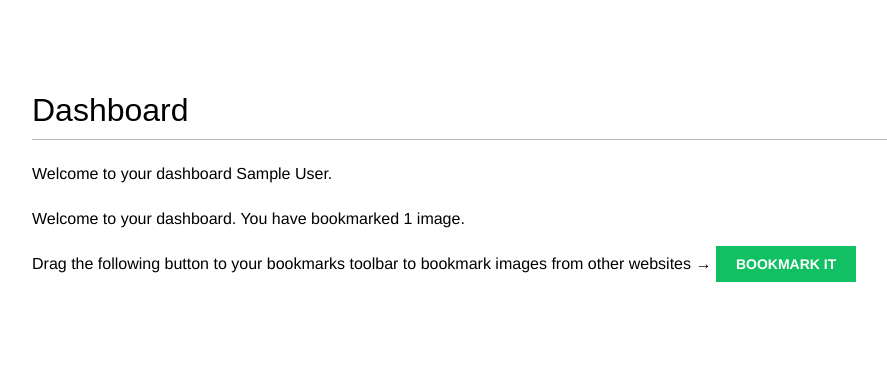
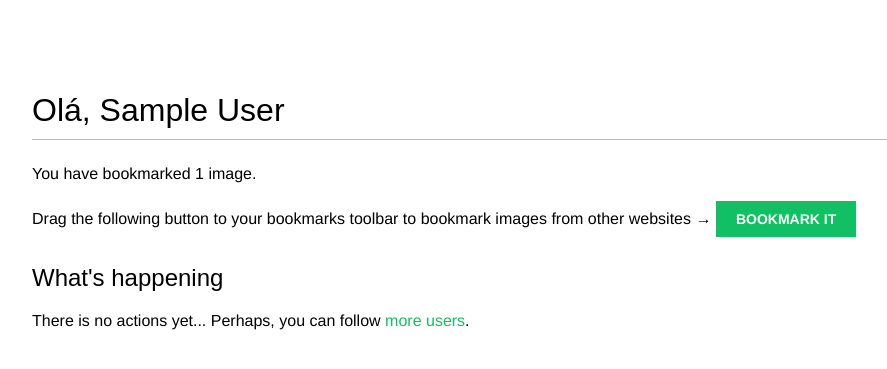
Before and after one commit to viniciusmichelutti/socialbookmark, a Django app: page /account/ in a window 1280 px wide. Shown: the part 48-417 px from the top of the page, without its empty margins (68-955 px from the left). Run offline with Django 3.2, Linux system fonts and the light colour scheme; a user stored in the database is signed in; tables that the repository leaves empty hold one stand-in row (values such as "Sample post"); some libraries are stand-ins or nearby versions; some web fonts are replaced.

Commit message:
Creating timeline for actions from users who you are following

```diff
--- a/account/templates/account/dashboard.html
+++ b/account/templates/account/dashboard.html
@@ -3,15 +3,24 @@
 {% block title %}Dashboard{% endblock %}
 
 {% block content %}
-    <h1>Dashboard</h1>
-    <p>Welcome to your dashboard {{ request.user.get_full_name }}.</p>
+    <h1>Olá, {{ request.user.get_full_name }}</h1>
 
     {% with total_images_created=request.user.images_created.count %}
-        <p>Welcome to your dashboard. You have bookmarked {{ total_images_created }} image{{ total_images_created|pluralize }}.</p>
+        <p>You have bookmarked {{ total_images_created }} image{{ total_images_created|pluralize }}.</p>
     {% endwith %}
 
     <p>
         Drag the following button to your bookmarks toolbar to bookmark images from other websites →
         <a href="javascript:{% include "bookmarklet_launcher.js" %}" class="button">Bookmark it</a>
     <p>
+
+    <h2>What's happening</h2>
+    <div id="action-list">
+        {% for action in actions %}
+            {% include "actions/action/detail.html" %}
+
+        {% empty %}
+            There is no actions yet... Perhaps, you can follow <a href="{% url "user_list" %}">more users</a>.
+        {% endfor %}
+    </div>
 {% endblock %}
--- a/account/views.py
+++ b/account/views.py
@@ -7,6 +7,7 @@ from django.views.decorators.http import require_POST
 
 from account.forms import UserRegistrationForm, UserEditForm, ProfileEditForm
 from account.models import Profile, Contact
+from actions.models import Action
 from actions.utils import create_action
 from common.decorators import ajax_required
 
@@ -47,7 +48,15 @@ def edit(request):
 
 @login_required
 def dashboard(request):
-    return render(request, 'account/dashboard.html', {'section': 'dashboard'})
+    following_users = request.user.following.values_list('id', flat=True)
+    if following_users:
+        actions = Action.objects.exclude(user=request.user) \
+                                .filter(user_id__in=following_users) \
+                                .select_related('user', 'user__profile') \
+                                .prefetch_related('target')[:20]
+    else:
+        actions = []
+    return render(request, 'account/dashboard.html', {'section': 'dashboard', 'actions': actions})
 
 @login_required
 def user_list(request):
--- a/actions/utils.py
+++ b/actions/utils.py
@@ -1,4 +1,4 @@
-from datetime import datetime
+import datetime
 
 from django.contrib.contenttypes.models import ContentType
 from django.utils import timezone
@@ -9,7 +9,7 @@ from actions.models import Action
 def create_action(user, verb, target=None):
     now = timezone.now()
     last_minute = now - datetime.timedelta(seconds=60)
-    similar_actions = Action.objects.filter(user_id=user.id, verb=verb, timestamp__gte=last_minute)
+    similar_actions = Action.objects.filter(user_id=user.id, verb=verb, created__gte=last_minute)
 
     if target:
         target_ct = ContentType.objects.get_for_model(target)
```
Also changed, not shown: actions/templates/actions/action/detail.html (added, +41 -0 lines), README.md.
